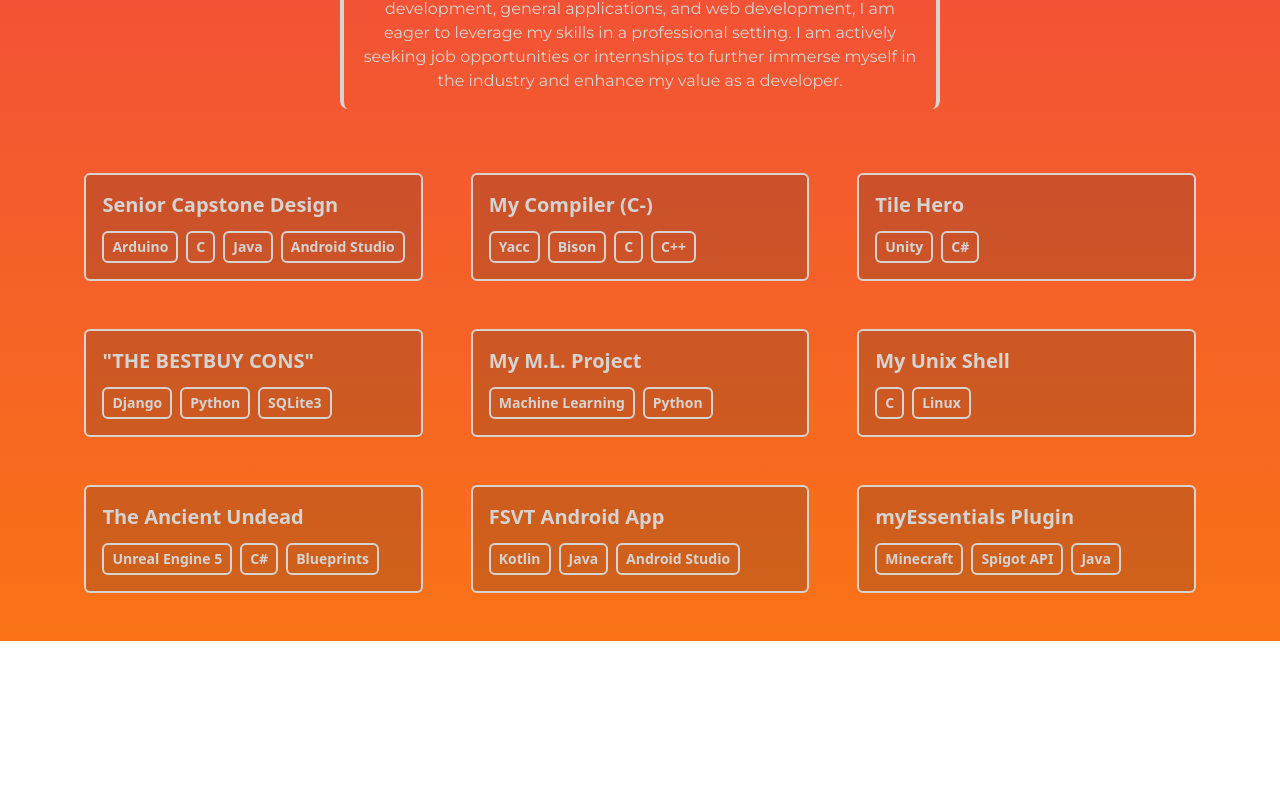
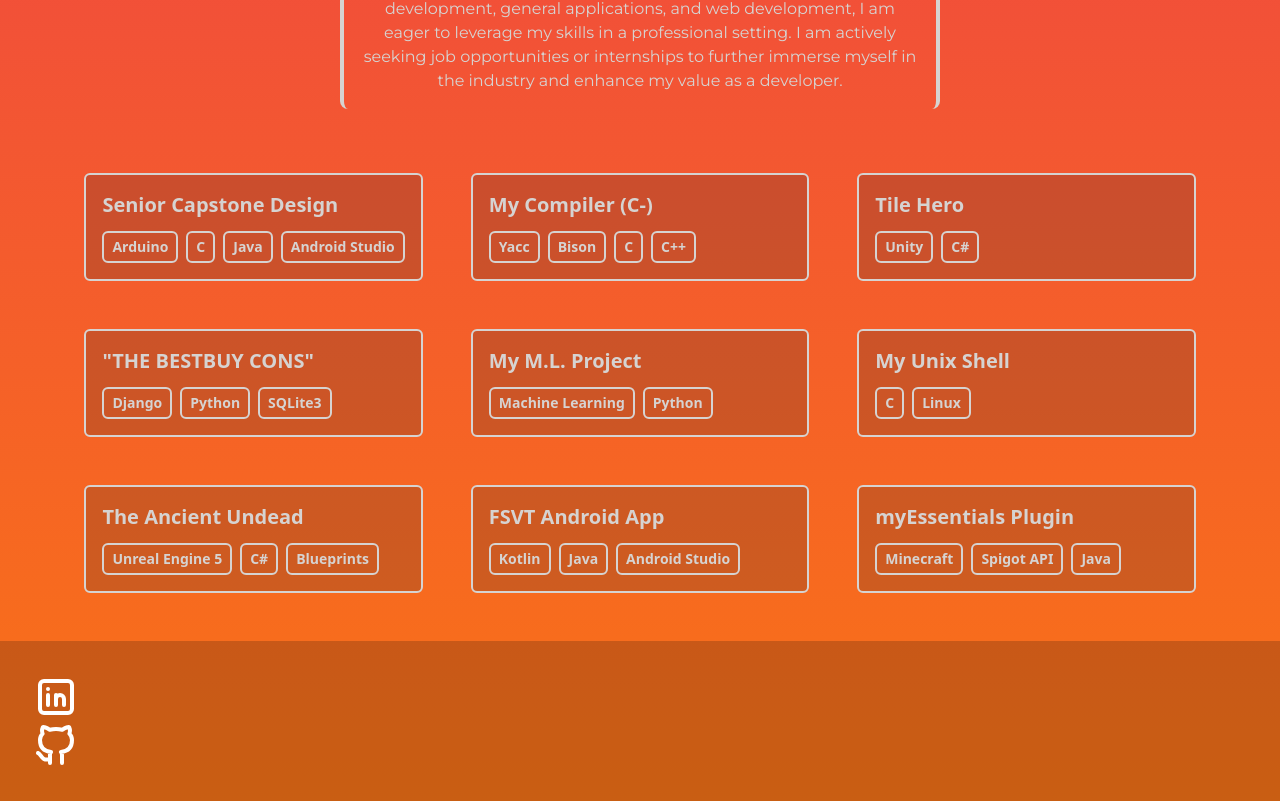
Before and after one commit to ibfleming/my-portfolio-website, a React (Vite) app: page / in a window 1280 px wide. Shown: the part 291-1092 px from the top of the page. Before the commit the page ends 932 px from the top, so only its background shows below. Built offline with nearby package versions, Linux system fonts and the light colour scheme; a web font is replaced by a local one.

Commit message:
Version 2.0, adding footer now

```diff
--- a/index.html
+++ b/index.html
@@ -11,7 +11,7 @@
       @import url('https://fonts.googleapis.com/css2?family=Slabo+27px&display=swap');
       @import url('https://fonts.googleapis.com/css2?family=Montserrat:ital,wght@0,100;0,200;0,300;0,400;0,500;0,600;0,700;0,800;0,900;1,100;1,200;1,300;1,400;1,500;1,600;1,700;1,800;1,900&display=swap');
    </style>
-   <body class="bg-gradient-to-b from-red-500 to-orange-500">
+   <body class="min-h-screen bg-gradient-to-b from-red-500 to-orange-500">
       <div id="root"></div>
       <script type="module" src="/src/main.jsx"></script>
    </body>
--- a/src/App.jsx
+++ b/src/App.jsx
@@ -1,6 +1,6 @@
 import Intro from './components/Intro';
 import Portfolio from './components/Portfolio';
-import Timeline from './components/Timeline';
+import Footer from './components/Footer';
 
 function App() {
    return (
@@ -8,6 +8,7 @@ function App() {
          <Intro />
          <Portfolio />
          {/* <Timeline /> */}
+         <Footer />
       </>
    );
 }
--- /dev/null
+++ b/src/components/Footer.jsx
@@ -0,0 +1,56 @@
+/*
+
+   Add Contact Button
+   Add Copyright, Last Updated
+   Add LinkedIn button
+   Add GitHub
+
+
+*/
+function Footer() {
+   return (
+      <div className='bg-stone-950 bg-opacity-20 p-8'>
+         <a href='http://www.linkedin.com/in/ian-fleming-09aa99271'>
+            <svg
+               xmlns='http://www.w3.org/2000/svg'
+               className='icon icon-tabler icon-tabler-brand-linkedin'
+               width='48'
+               height='48'
+               viewBox='0 0 24 24'
+               strokeWidth='2'
+               stroke='white'
+               fill='none'
+               strokeLinecap='round'
+               strokeLinejoin='round'
+            >
+               <path stroke='none' d='M0 0h24v24H0z' fill='none'></path>
+               <path d='M4 4m0 2a2 2 0 0 1 2 -2h12a2 2 0 0 1 2 2v12a2 2 0 0 1 -2 2h-12a2 2 0 0 1 -2 -2z'></path>
+               <path d='M8 11l0 5'></path>
+               <path d='M8 8l0 .01'></path>
+               <path d='M12 16l0 -5'></path>
+               <path d='M16 16v-3a2 2 0 0 0 -4 0'></path>
+            </svg>
+         </a>
+
+         <a href='https://github.com/ibfleming'>
+            <svg
+               xmlns='http://www.w3.org/2000/svg'
+               className='icon icon-tabler icon-tabler-brand-github'
+               width='48'
+               height='48'
+               viewBox='0 0 24 24'
+               strokeWidth='2'
+               stroke='white'
+               fill='none'
+               strokeLinecap='round'
+               strokeLinejoin='round'
+            >
+               <path stroke='none' d='M0 0h24v24H0z' fill='none'></path>
+               <path d='M9 19c-4.3 1.4 -4.3 -2.5 -6 -3m12 5v-3.5c0 -1 .1 -1.4 -.5 -2c2.8 -.3 5.5 -1.4 5.5 -6a4.6 4.6 0 0 0 -1.3 -3.2a4.2 4.2 0 0 0 -.1 -3.2s-1.1 -.3 -3.5 1.3a12.3 12.3 0 0 0 -6.2 0c-2.4 -1.6 -3.5 -1.3 -3.5 -1.3a4.2 4.2 0 0 0 -.1 3.2a4.6 4.6 0 0 0 -1.3 3.2c0 4.6 2.7 5.7 5.5 6c-.6 .6 -.6 1.2 -.5 2v3.5'></path>
+            </svg>
+         </a>
+      </div>
+   );
+}
+
+export default Footer;
--- a/src/components/Portfolio.jsx
+++ b/src/components/Portfolio.jsx
@@ -8,7 +8,6 @@ function Portfolio() {
             {portfolio.map((project, index) => (
                <PortfolioItem
                   key={index}
-                  imgUrl={project.imgUrl}
                   title={project.title}
                   stack={project.stack}
                   link={project.link}
```
Also changed, not shown: src/components/PortfolioItems.jsx (+1 -6 lines).
